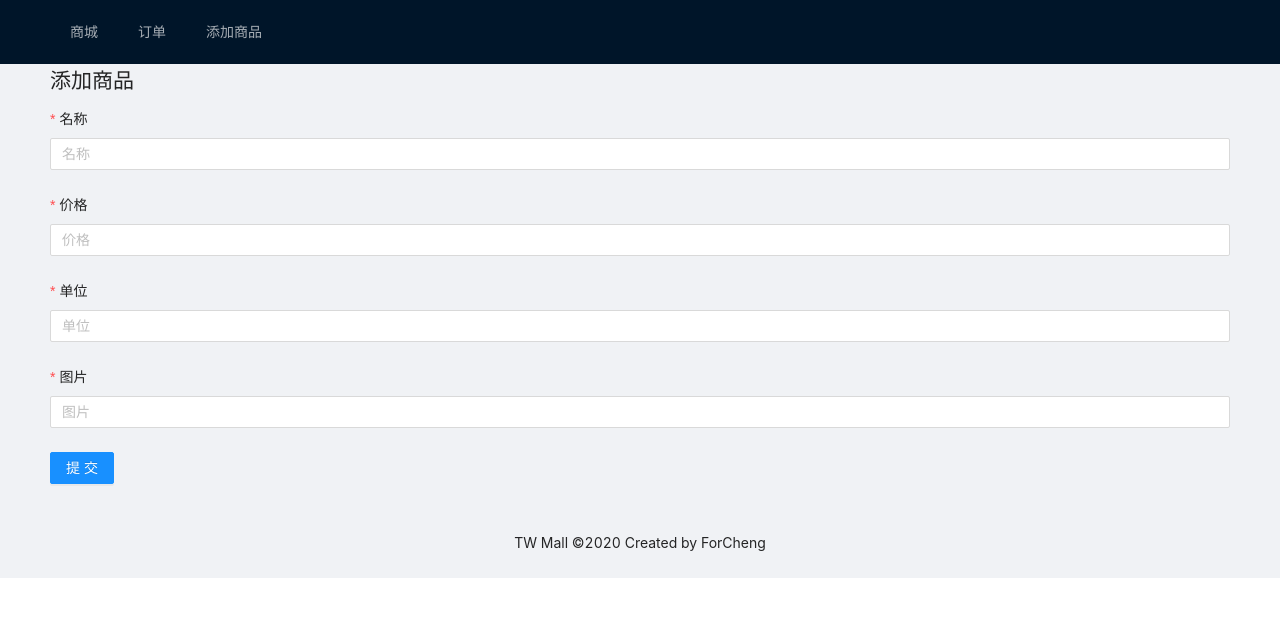
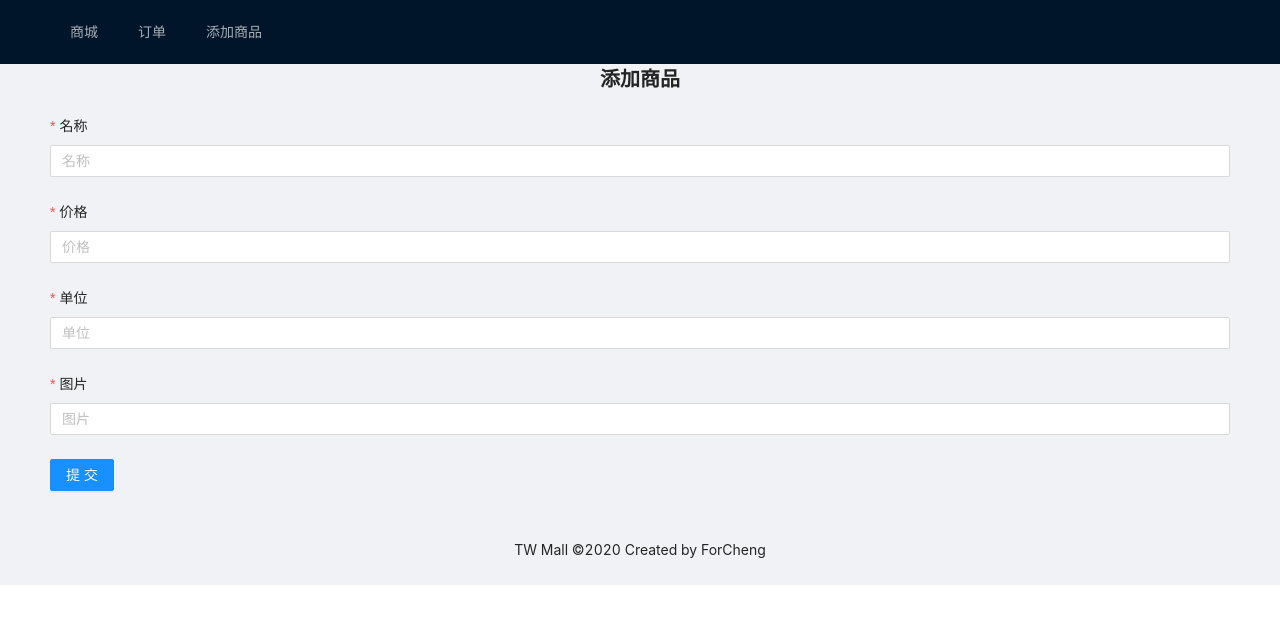
Before and after one commit to YIFANXIAO/webDevQuizFrontEnd, a React app: page /add-product in a window 1280 px wide. Shown: the top 624 px of the page. Built offline with nearby package versions, Linux system fonts and the light colour scheme.

Commit message:
[XiaoYiFan] style : add some style

```diff
--- a/src/components/mall/Product.js
+++ b/src/components/mall/Product.js
@@ -1,5 +1,5 @@
 import React from 'react'
-import { Card } from 'antd';
+import { Card, message} from 'antd';
 import { Button } from 'antd';
 import axios from 'axios';
 import { PlusOutlined } from '@ant-design/icons';
@@ -10,6 +10,11 @@ class Product extends React.Component{
 
     onHandleBuy = (id) => {
         axios.post('/order/' + id)
+            .then((req) => {
+                if(req.status === 200) {
+                    message.success("已添加到购物车")
+                }
+            })
     }
 
     render() {
--- a/src/components/order/Order.js
+++ b/src/components/order/Order.js
@@ -1,5 +1,5 @@
 import React from 'react'
-import { Button, Table, Space } from 'antd';
+import { Button, Table, Space, message } from 'antd';
 import axios from 'axios';
 const { Column } = Table;
 
@@ -34,8 +34,14 @@ class Order extends React.Component{
 
     handleDeleteOrder = (id) => {
         console.log(id);
-        axios.delete('/order/' + id);
-        this.reloadPage();
+        axios.delete('/order/' + id)
+            .then((req) => {
+                if(req.status === 200) {
+                    this.reloadPage();
+                    message.success('已删除');
+                }
+            })
+
     }
 
     render() {
--- /dev/null
+++ b/src/components/productform/ProductForm.css
@@ -0,0 +1,5 @@
+.title{
+    text-align: center;
+    font-weight: bold;
+    font-size: 20px;
+}
--- a/src/components/productform/ProductForm.js
+++ b/src/components/productform/ProductForm.js
@@ -1,6 +1,7 @@
 import React from 'react'
-import { Form, Input, Button } from 'antd';
+import { Form, Input, Button, message } from 'antd';
 import axios from 'axios';
+import './ProductForm.css'
 
 class ProductForm extends React.Component {
 
@@ -20,6 +21,7 @@ class ProductForm extends React.Component {
           .then((req) => {
             if(req.status === 200) {
               this.reloadPage();
+              message.success('已成功添加商品')
             }
           });
       }
@@ -29,7 +31,9 @@ class ProductForm extends React.Component {
       const { formLayout } = this.state;
       return (
         <div>
-          <h1>添加商品</h1>
+          <div className="title">
+            <p>添加商品</p>
+          </div>
           <Form
             layout={formLayout}
             onFinish={handleAddProduct}
```
